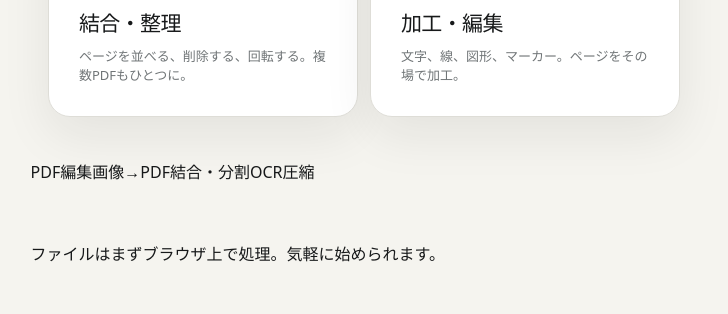
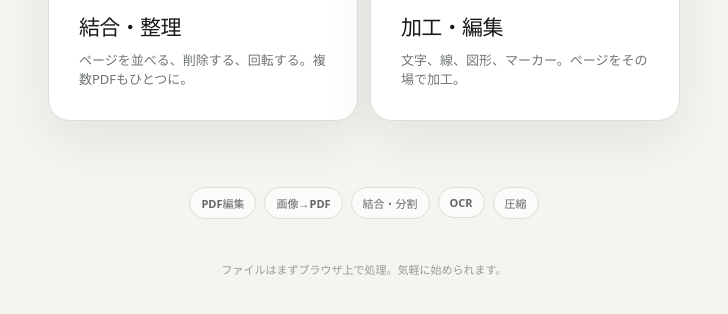
Before and after one commit to syamada-arch/PDF-Studio, a website built with Vite: page index.html in a window 1280 px wide. Shown: the part 448-762 px from the top of the page, without its empty margins (276-1004 px from the left). Built offline with nearby package versions, Linux system fonts and the light colour scheme.

Commit message:
Add PAPER PUNCH home feature strip styling

```diff
--- a/style.css
+++ b/style.css
@@ -345,3 +345,17 @@
   .mode-piece{height:160px}
   .mode-intro h1{font-size:48px}
 }
+
+
+/* Home feature strip */
+.pp-feature-row{
+  display:flex;justify-content:center;align-items:center;gap:8px;
+  margin-top:24px;flex-wrap:wrap;
+}
+.pp-feature-row span{
+  padding:7px 11px;border:1px solid var(--pp-line);border-radius:999px;
+  background:rgba(255,255,255,.7);font-size:11px;font-weight:750;color:#626665;
+}
+.pp-local-note{
+  margin:0;text-align:center;font-size:11px!important;color:#989a96!important;
+}
```
